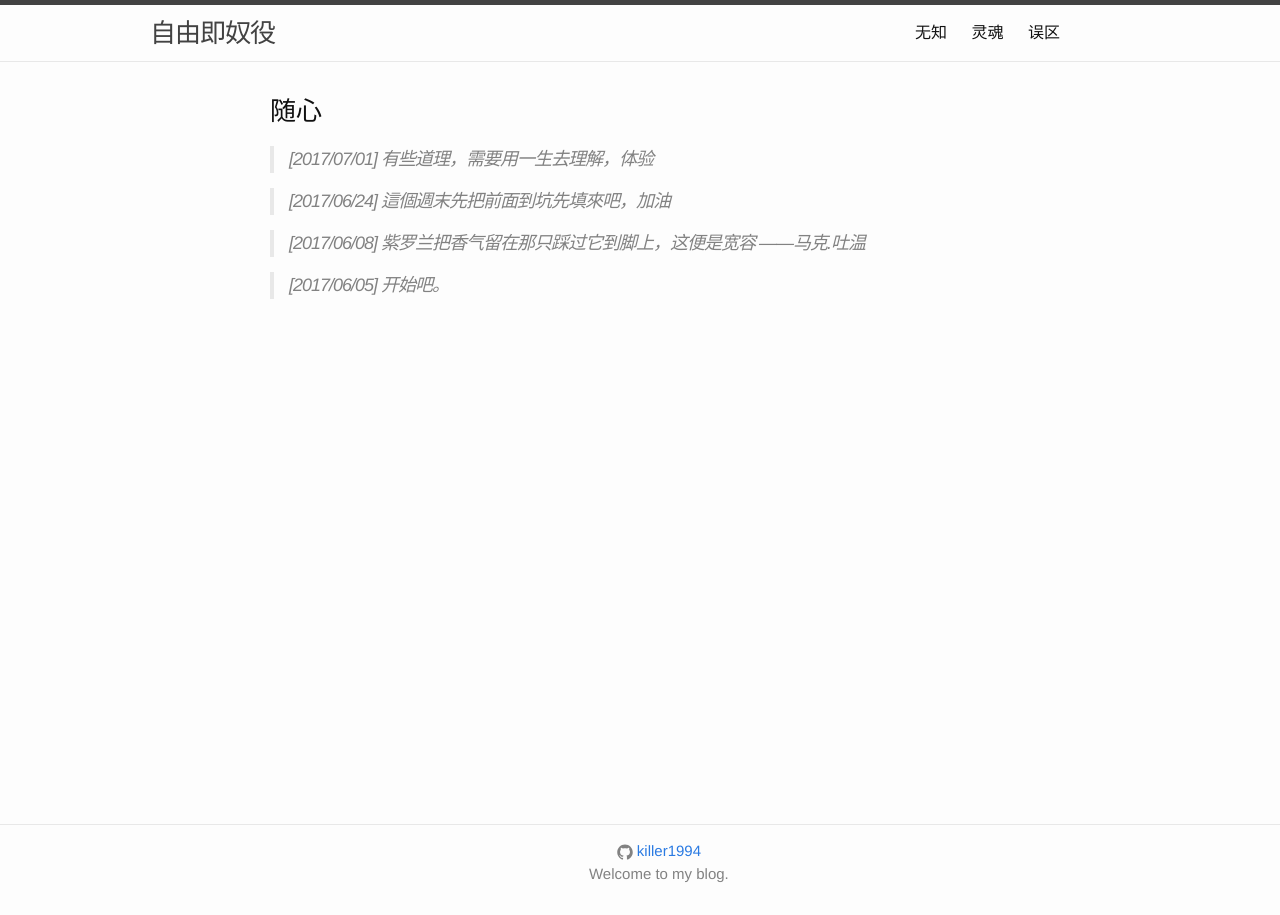
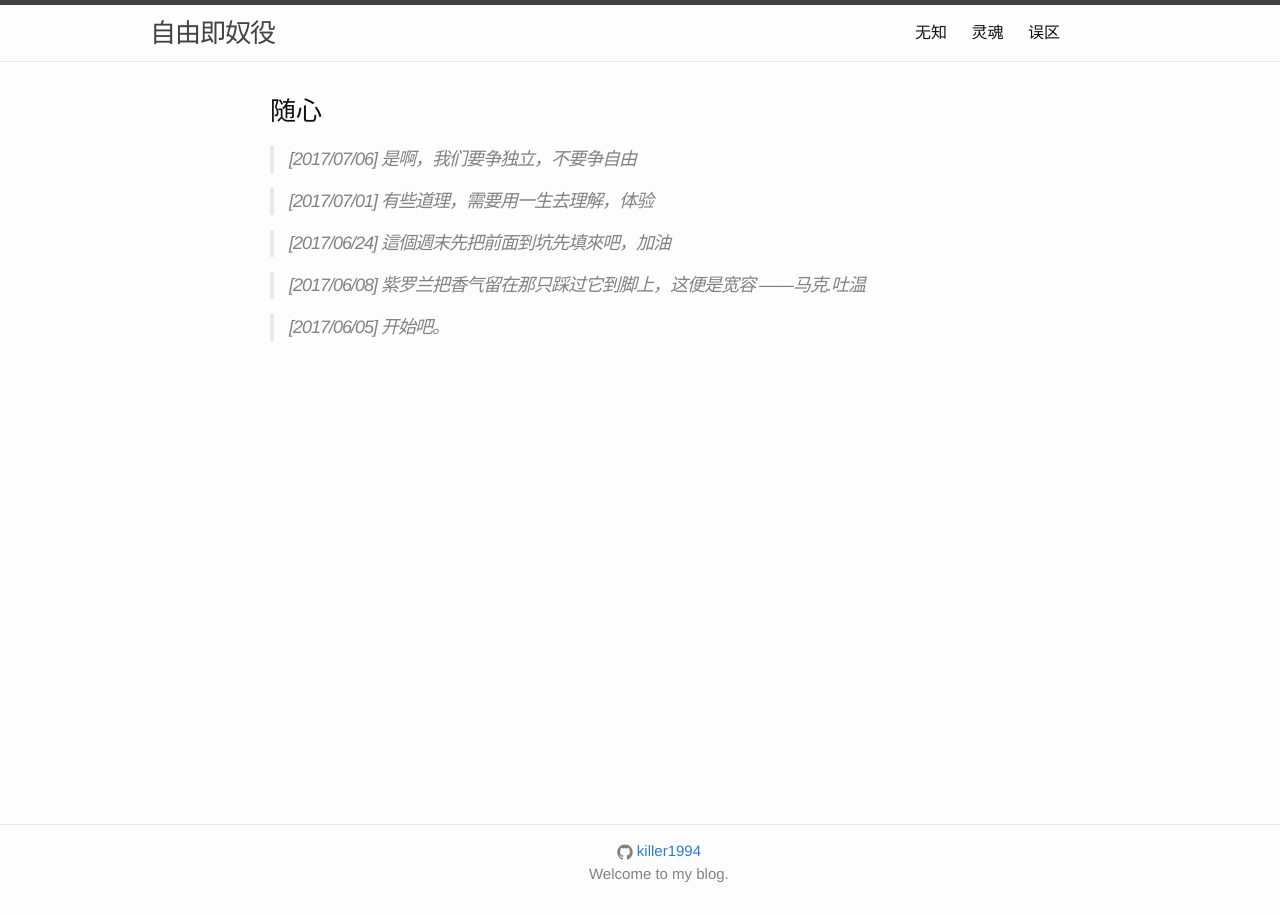
Before and after one commit to wqwljz/killer1994.github.io, a Jekyll site: the page built from k.md, in a window 1280 px wide. Built offline with Jekyll 4.4.1, drawn with Linux system fonts in a browser that asks for light colours.

Commit message:
add k.md

```diff
--- a/k.md
+++ b/k.md
@@ -8,6 +8,7 @@ permalink: /think/
 <div class="wrapper">
 <h3>随心</h3>
 
+<blockquote>[2017/07/06] 是啊，我们要争独立，不要争自由</blockquote>
 <blockquote>[2017/07/01] 有些道理，需要用一生去理解，体验</blockquote>
 <blockquote>[2017/06/24] 這個週末先把前面到坑先填來吧，加油</blockquote>
 <blockquote>[2017/06/08] 紫罗兰把香气留在那只踩过它到脚上，这便是宽容	——马克.吐温</blockquote>
```
